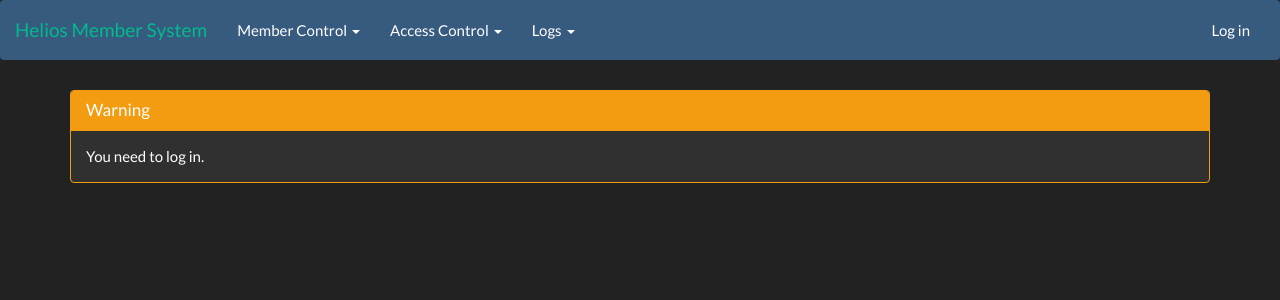
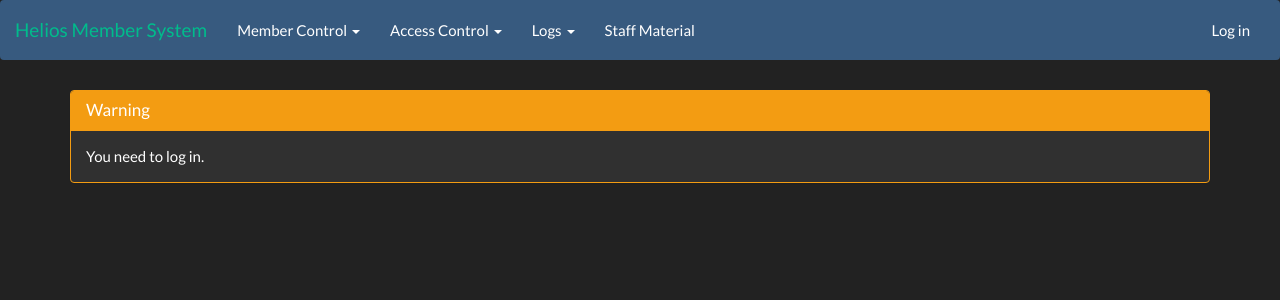
Before and after one commit to C-o-r-E/msys, a Django app: page /members/cards/add/ in a window 1280 px wide. Shown: the top 300 px of the page. Run offline with Django 3.2, Linux system fonts and the light colour scheme; some libraries are stand-ins or nearby versions.

Commit message:
fix datepicker range and add link to staff material

```diff
--- a/msys/members/templates/members/main.html
+++ b/msys/members/templates/members/main.html
@@ -14,7 +14,7 @@
       $('.datepicker').datepicker({
         changeMonth: true,
         changeYear: true,
-        yearRange: "2014:2099"
+        yearRange: "1914:2099"
       });
   });
   </script>
@@ -101,6 +101,10 @@
           </li>
 		</ul>
 
+    <ul class="nav navbar-nav">
+      <li><a href="http://heliosmakerspace.ca/staff/">Staff Material</a></li>
+		</ul>
+
 		<ul class="nav navbar-nav navbar-right">
 		  {% if logged_in %}
           <li><a href="{% url 'userLogout' %}">Logout</a></li>
```
